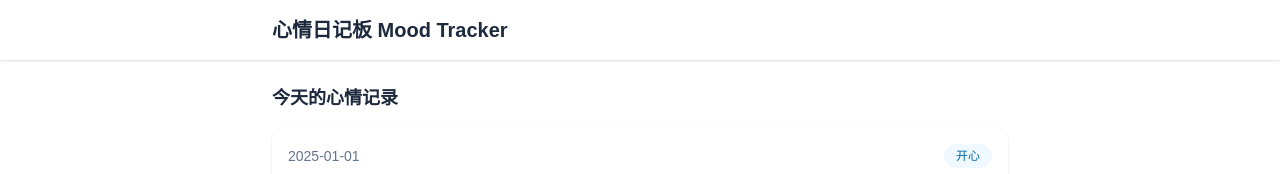
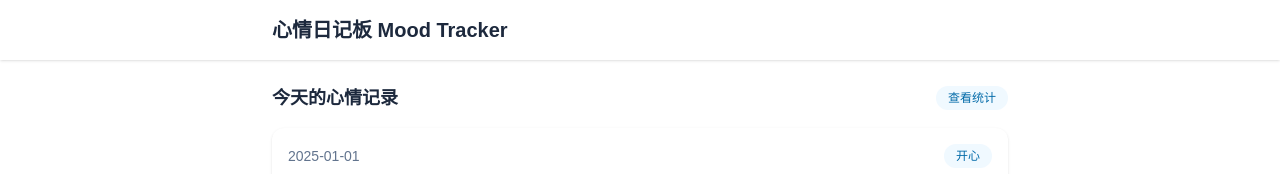
Before and after one commit to dangspin/my-mood-tracker, a Next.js app: page / in a window 1280 px wide. Shown: the top 174 px of the page. Built offline with nearby package versions, Linux system fonts and the light colour scheme.

Commit message:
feat: adding a stats page with links to move forward and backward

```diff
--- a/app/page.tsx
+++ b/app/page.tsx
@@ -1,5 +1,6 @@
 "use client";
 
+import Link from "next/link";
 import { useEffect, useState } from "react";
 import DiaryCard, { Diary } from "@/components/DiaryCard";
 
@@ -26,9 +27,16 @@ export default function HomePage() {
 
   return (
     <div>
-      <h2 className="mb-4 text-lg font-semibold text-slate-800">
-        今天的心情记录
-      </h2>
+      <div className="mb-4 flex items-center justify-between">
+        <h2 className="text-lg font-semibold text-slate-800">今天的心情记录</h2>
+
+        <Link
+          href="/stats"
+          className="rounded-full bg-sky-50 px-3 py-1 text-xs font-medium text-sky-700 transition-colors hover:bg-sky-100"
+        >
+          查看统计
+        </Link>
+      </div>
 
       <div>
         {diaries.map((diary) => (
--- a/app/stats/page.tsx
+++ b/app/stats/page.tsx
@@ -1,5 +1,6 @@
 "use client";
 
+import Link from "next/link";
 import { useEffect, useState } from "react";
 import type { Diary } from "@/components/DiaryCard";
 
@@ -27,9 +28,18 @@ export default function StatsPage() {
 
   return (
     <div>
-      <h2 className="mb-4 text-lg font-semibold text-slate-800">
+      <div className="mb-4 flex items-center justify-between">
+      <h2 className="text-lg font-semibold text-slate-800">
         心情数据统计
       </h2>
+
+      <Link
+        href="/"
+        className="rounded-full bg-slate-50 px-3 py-1 text-xs font-medium text-slate-700 transition-colors hover:bg-slate-100"
+      >
+        返回首页
+      </Link>
+    </div>
 
       <p className="text-slate-700">
         当前“开心”日记数量：{" "}
```
